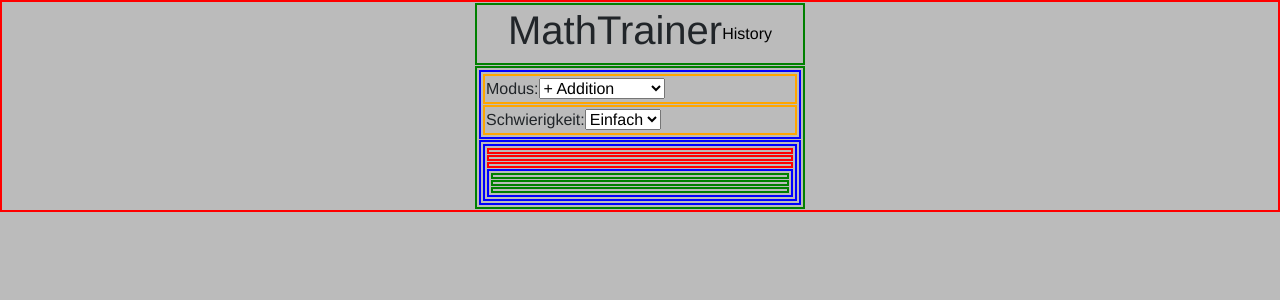
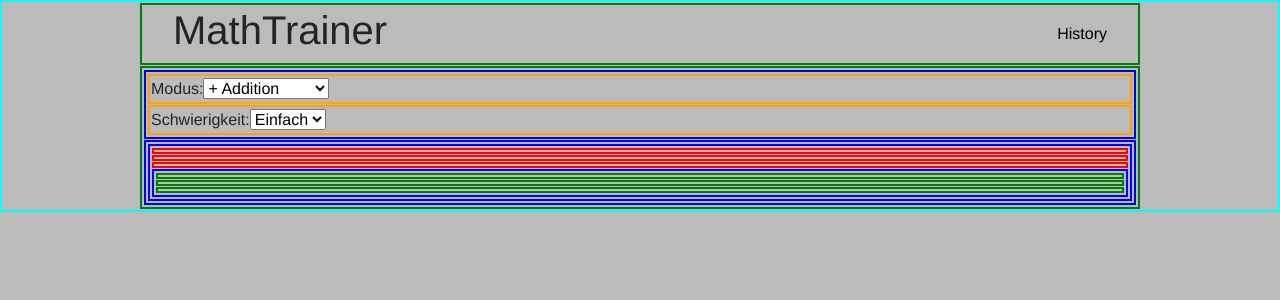
Before and after one commit to tnglf1337/ng-mathtrainer, an Angular app: page / in a window 1280 px wide. Shown: the top 300 px of the page. Built offline with nearby package versions, Linux system fonts and the light colour scheme.

Commit message:
update styling

```diff
--- a/src/app/app.css
+++ b/src/app/app.css
@@ -2,6 +2,10 @@ ul {
   list-style: none;
   padding: 0;
   margin: 0;
+}
+
+main{
+  width: 1000px;
 }
 
 #navigation {
--- a/src/index.html
+++ b/src/index.html
@@ -11,7 +11,7 @@
 
     <style>
       body {
-        border: 2px solid red;
+        border: 2px solid cyan;
         display: flex;
         justify-content: center;
       }
```
